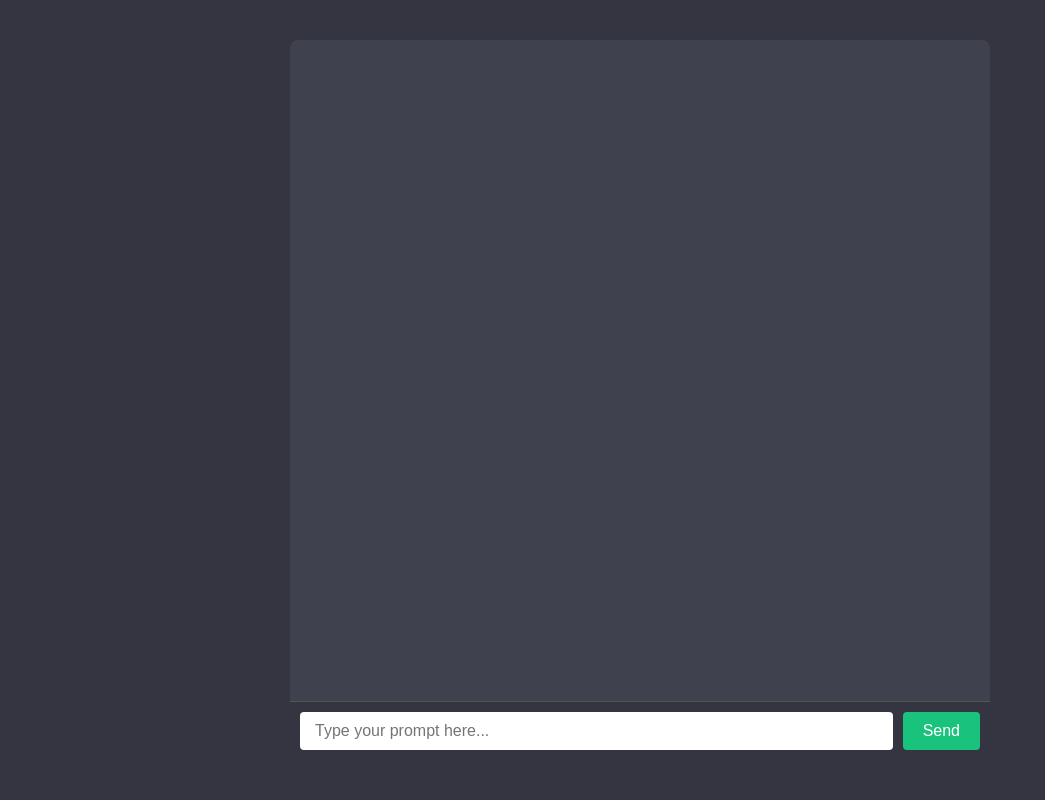
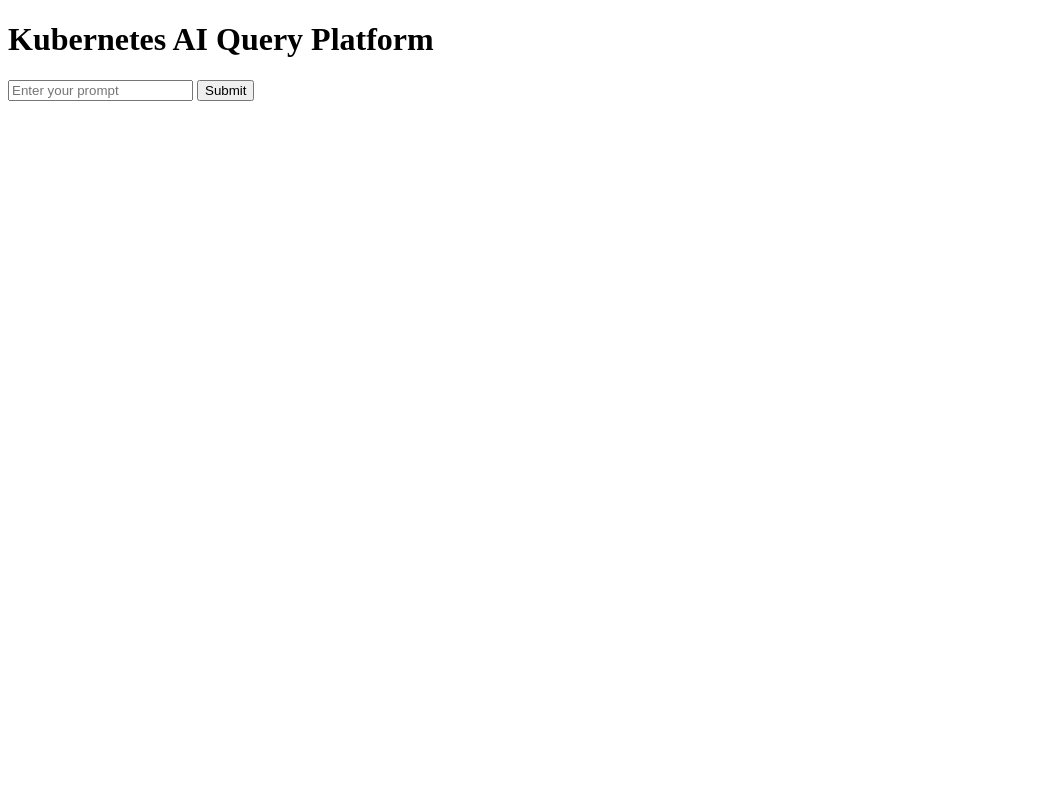
Before and after one commit to Sanketarali/centralized-k8s-ai, a FastAPI app: page / in a window 1280 px wide. Shown: the whole page, without its empty margins (0-1045 px from the left). Run offline with FastAPI, Linux system fonts and the light colour scheme.

Commit message:
Update index.html

```diff
--- a/app/templates/index.html
+++ b/app/templates/index.html
@@ -1,51 +1,27 @@
 <!DOCTYPE html>
-<html lang="en">
+<html>
 <head>
-    <meta charset="UTF-8" />
-    <meta name="viewport" content="width=device-width, initial-scale=1.0" />
-    <title>K8s AI Chat</title>
-    <link rel="stylesheet" href="/static/style.css" />
+    <title>Kubernetes AI Query</title>
 </head>
 <body>
-    <div class="chat-container">
-        <div id="chat-log" class="chat-log"></div>
-        <div class="input-container">
-            <input type="text" id="prompt-input" placeholder="Type your prompt here..." />
-            <button id="send-btn">Send</button>
-        </div>
-    </div>
+    <h1>Kubernetes AI Query Platform</h1>
+    <input type="text" id="prompt" placeholder="Enter your prompt">
+    <button onclick="sendPrompt()">Submit</button>
+    <pre id="result"></pre>
 
     <script>
-        const sendBtn = document.getElementById("send-btn");
-        const promptInput = document.getElementById("prompt-input");
-        const chatLog = document.getElementById("chat-log");
-
-        sendBtn.addEventListener("click", async () => {
-            const prompt = promptInput.value.trim();
-            if (!prompt) return;
-
-            // Add user prompt to chat log
-            chatLog.innerHTML += `<div class="user-msg">${prompt}</div>`;
-            promptInput.value = "";
-
-            // Add loading indicator
-            chatLog.innerHTML += `<div class="bot-msg">...</div>`;
-            chatLog.scrollTop = chatLog.scrollHeight;
-
-            const response = await fetch("/prompt", {
+        function sendPrompt() {
+            const prompt = document.getElementById("prompt").value;
+            fetch("/prompt", {
                 method: "POST",
-                headers: { "Content-Type": "application/json" },
-                body: JSON.stringify({ prompt }),
+                headers: {"Content-Type": "application/json"},
+                body: JSON.stringify({prompt})
+            })
+            .then(response => response.json())
+            .then(data => {
+                document.getElementById("result").textContent = JSON.stringify(data, null, 2);
             });
-
-            const data = await response.json();
-            const botMsg = data.ai_reply || "Error processing prompt.";
-
-            // Replace loading indicator with actual reply
-            const botMsgDivs = document.getElementsByClassName("bot-msg");
-            botMsgDivs[botMsgDivs.length - 1].innerHTML = botMsg;
-            chatLog.scrollTop = chatLog.scrollHeight;
-        });
+        }
     </script>
 </body>
 </html>
```
